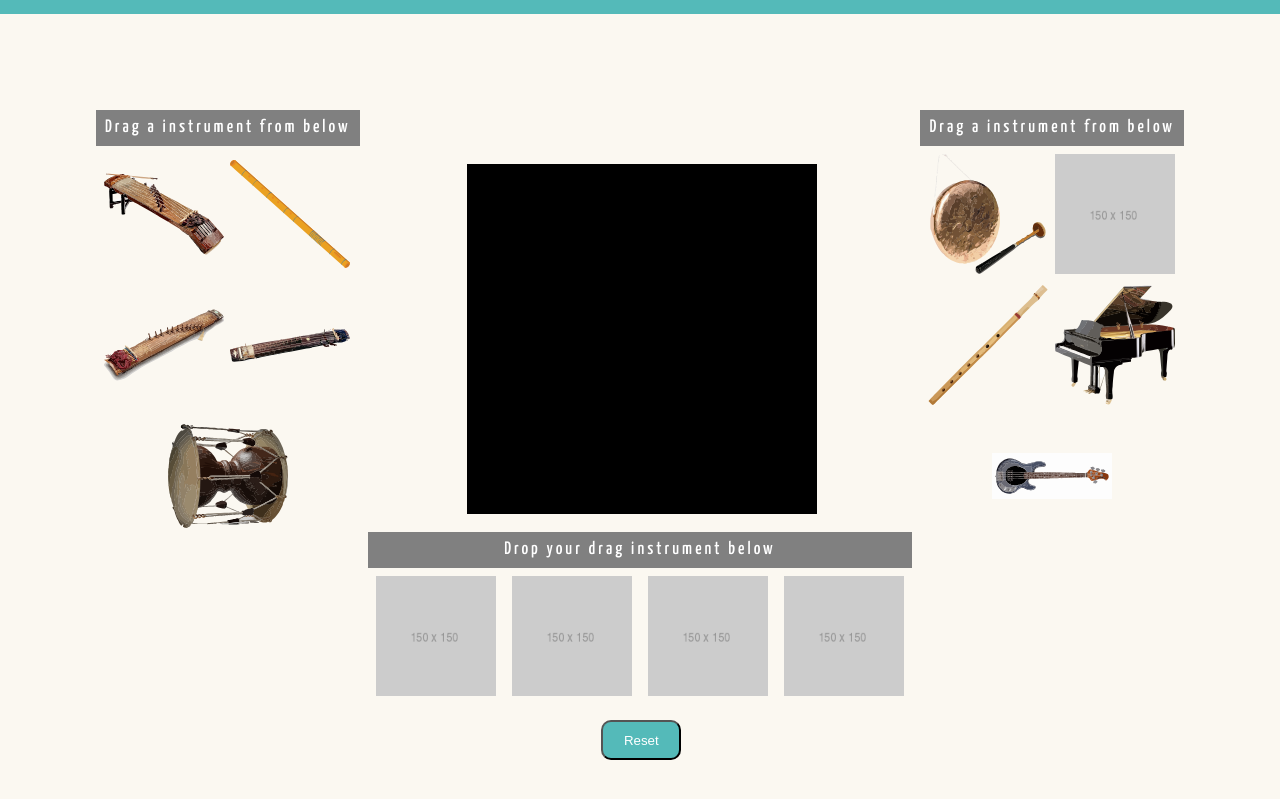
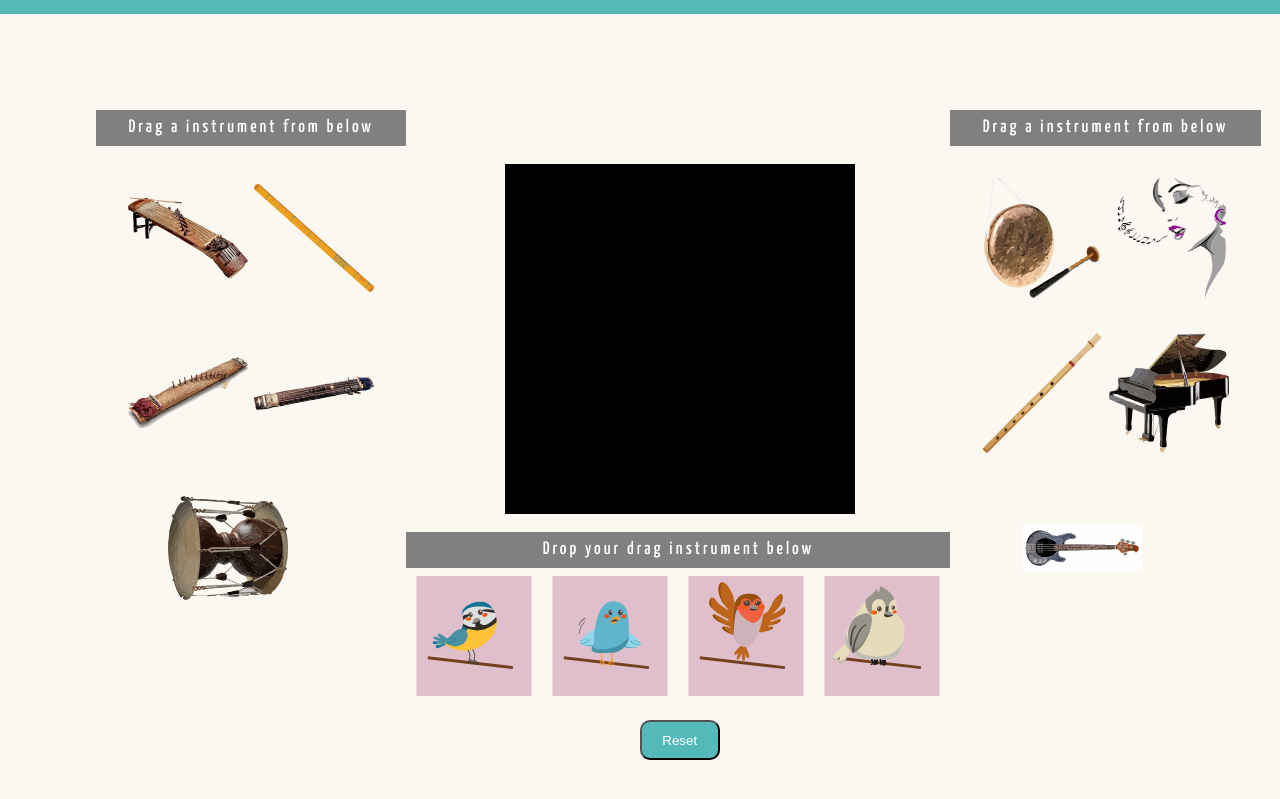
Before and after one commit to Doyeon-k-fanshawe/Interactive_Music_Mixer, a plain HTML site: page index.html in a window 1280 px wide. Shown: the part 109-908 px from the top of the page. Drawn offline with Linux system fonts and the light colour scheme; a web font is replaced by a local one.

Commit message:
adding Img

```diff
--- a/css/main.css
+++ b/css/main.css
@@ -71,7 +71,7 @@ a {
 
 .insPart {
   display: flex;
-  margin: .5em;
+  margin: 2em;
 }
 
 .instru1 img {
--- a/index.html
+++ b/index.html
@@ -78,28 +78,28 @@
       <div id="chara">
         <!--Start Characters 1-->
         <div class="bird">
-          <img src="images/placeholderImg.png" alt="characters svg" id="dropZone1">
+          <img src="images/bird1.svg" alt="characters svg" id="dropZone1">
           <h3 class="hidden">Character name 1</h3>
         </div>
         <!--End Characters 1-->
 
         <!--Start Characters 2-->
         <div class="bird">
-          <img src="images/placeholderImg.png" alt="characters svg" id="dropZone2">
+          <img src="images/bird2.svg" alt="characters svg" id="dropZone2">
           <h3 class="hidden">Character name 2</h3>
         </div>
         <!--End Characters 2-->
 
         <!--Start Characters 3-->
         <div class="bird">
-          <img src="images/placeholderImg.png" alt="characters svg" id="dropZone3">
+          <img src="images/bird3.svg" alt="characters svg" id="dropZone3">
           <h3 class="hidden">Character name 3</h3>
         </div>
         <!--End Characters 3-->
 
         <!--Start Characters 4-->
         <div class="bird">
-          <img src="images/placeholderImg.png" alt="characters svg" id="dropZone4">
+          <img src="images/bird4.svg" alt="characters svg" id="dropZone4">
           <h3 class="hidden">Character name 4</h3>
         </div>
         <!--End Characters 4-->
@@ -122,7 +122,7 @@
 
         <!--Start Musical Instruments 7-->
         <div class="instru2">
-          <img id="Pansori" src="images/placeholderImg.png" alt="Pansori svg images">
+          <img id="Pansori" src="images/singing_woman.svg" alt="Pansori svg images">
           <h3 class="hidden">Pansori</h3>
         </div>
         <!--End Musical Instruments 7-->
```
Also changed, not shown: images/bird1.svg (added), images/bird2.svg (added), images/bird3.svg (added), images/bird4.svg (added), images/singing_woman.svg (added), images/svg/buk2.svg (deleted), images/svg/instrument1.svg (deleted), 2 other files.
